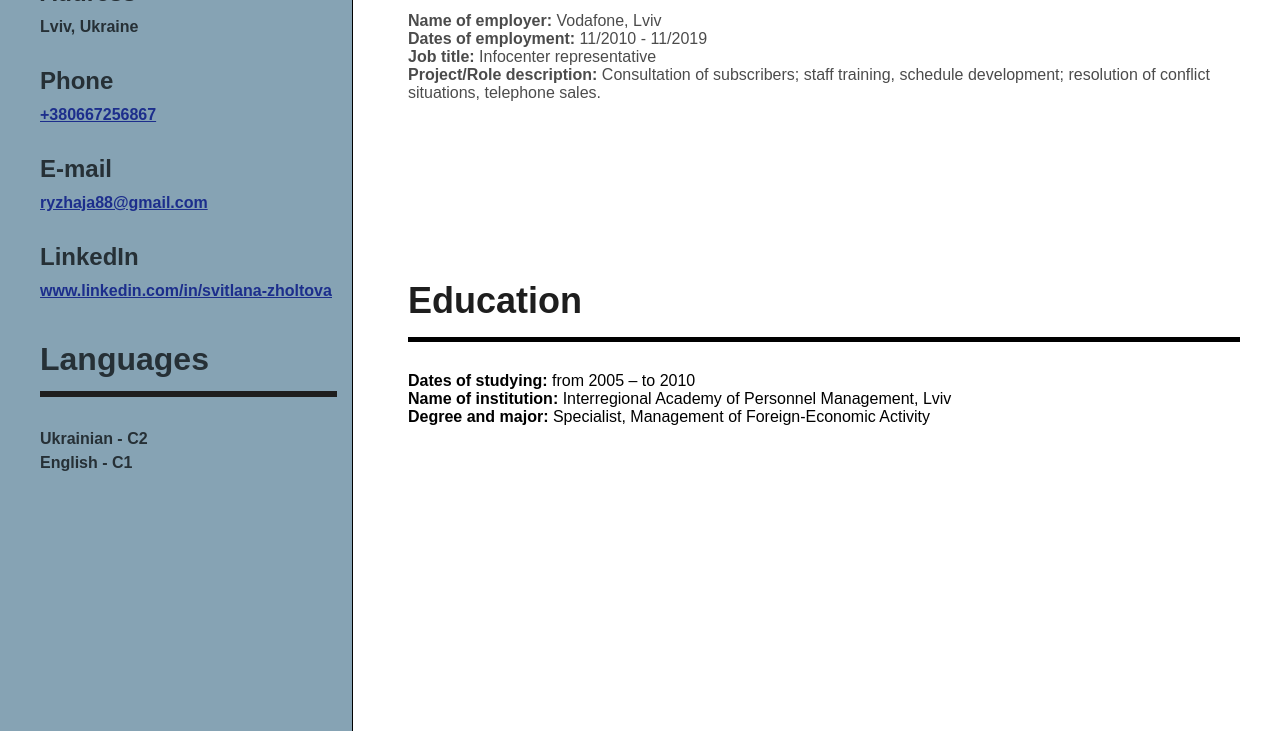
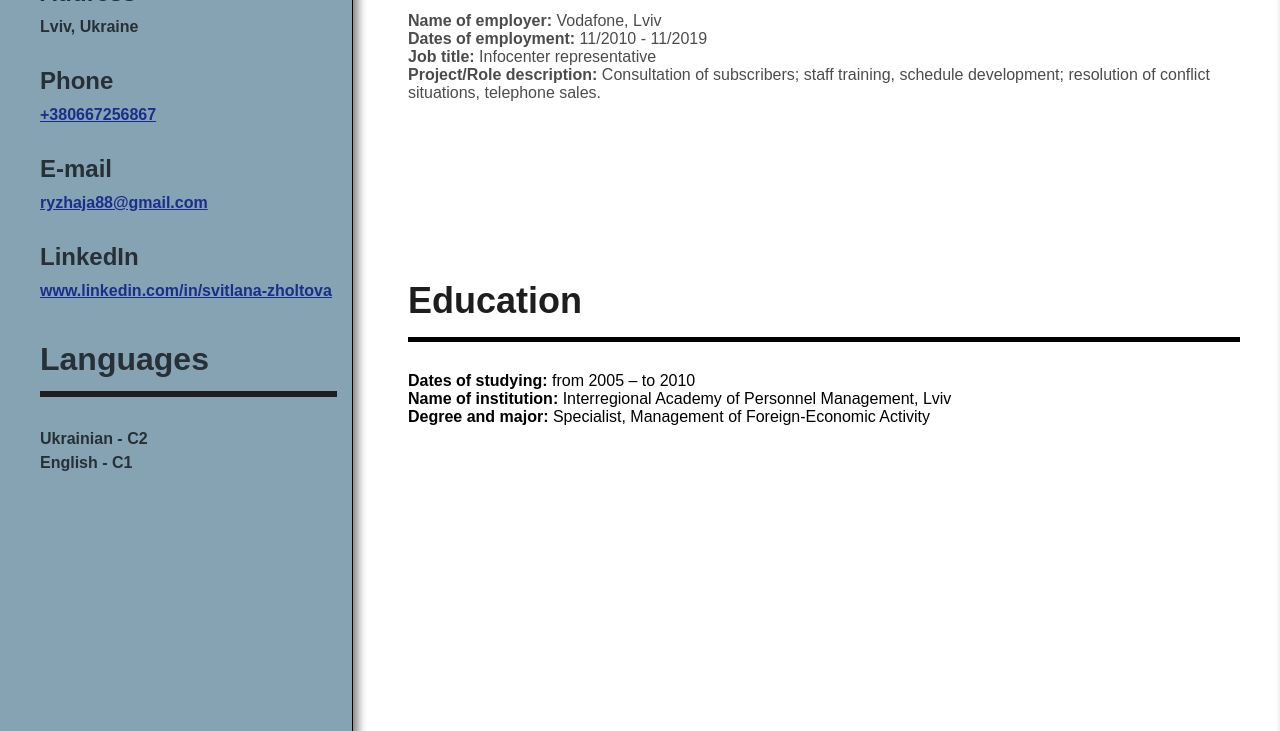
Before and after one commit to SvitlanaZholtova/my_cv, a plain HTML site: page index.html in a window 1280 px wide. Shown: the part 795-1526 px from the top of the page. Drawn offline with Linux system fonts and the light colour scheme.

Commit message:
Shadow to the left side added

```diff
--- a/style.css
+++ b/style.css
@@ -46,7 +46,8 @@
 
 @media screen and (min-width: 356px) {
     .white {
-      border-left: 1px solid black;
+      border-left: 1px solid #000000;
+      box-shadow: inset 5px 0px 10px grey;
   }
     .image:hover{
       transform: scale(2);
@@ -94,7 +95,6 @@
   "position"
   "contacts"
   "languages";
-  box-shadow: 10px 0px 5px grey;
 }
 
 .name{
```
